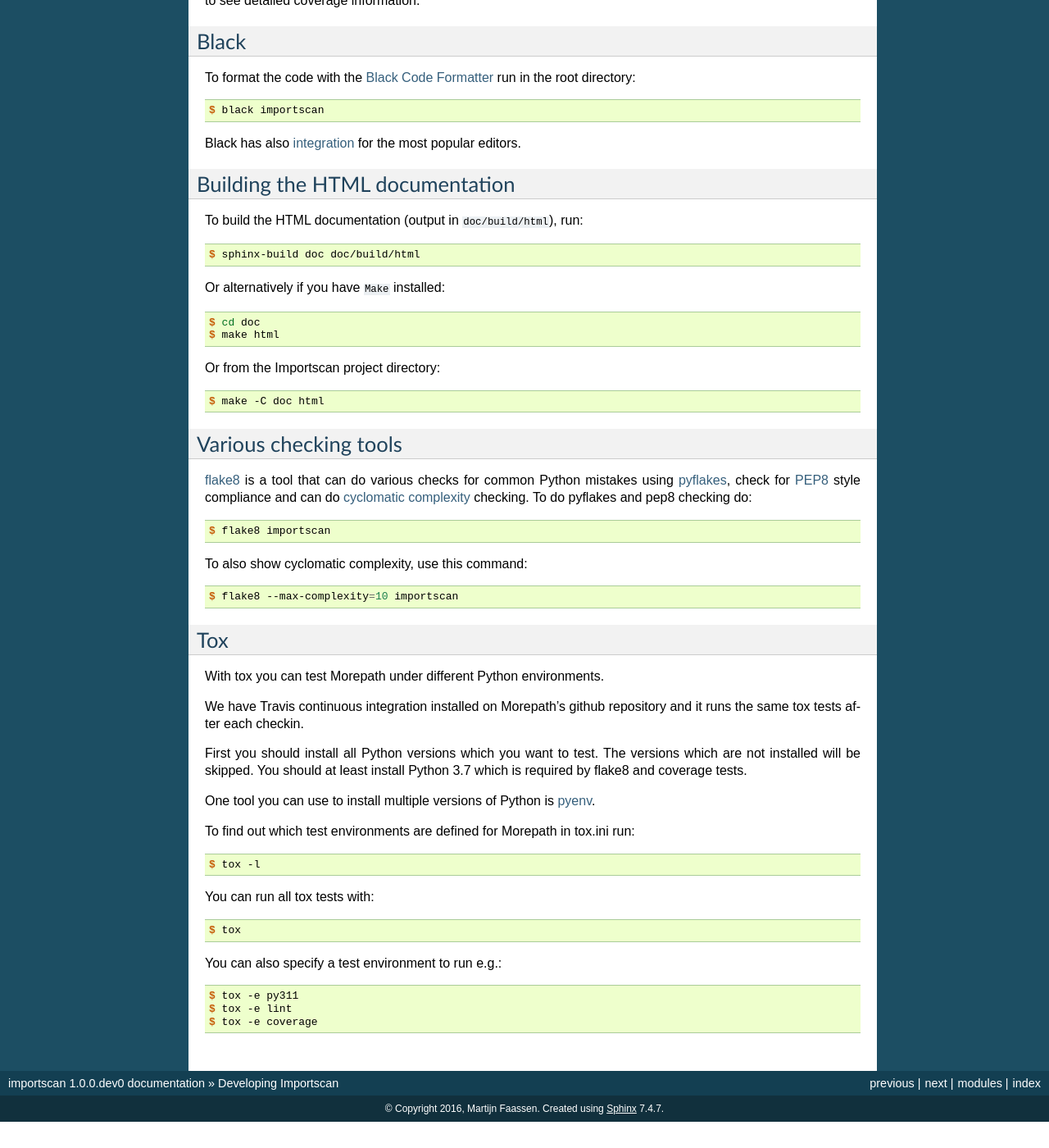
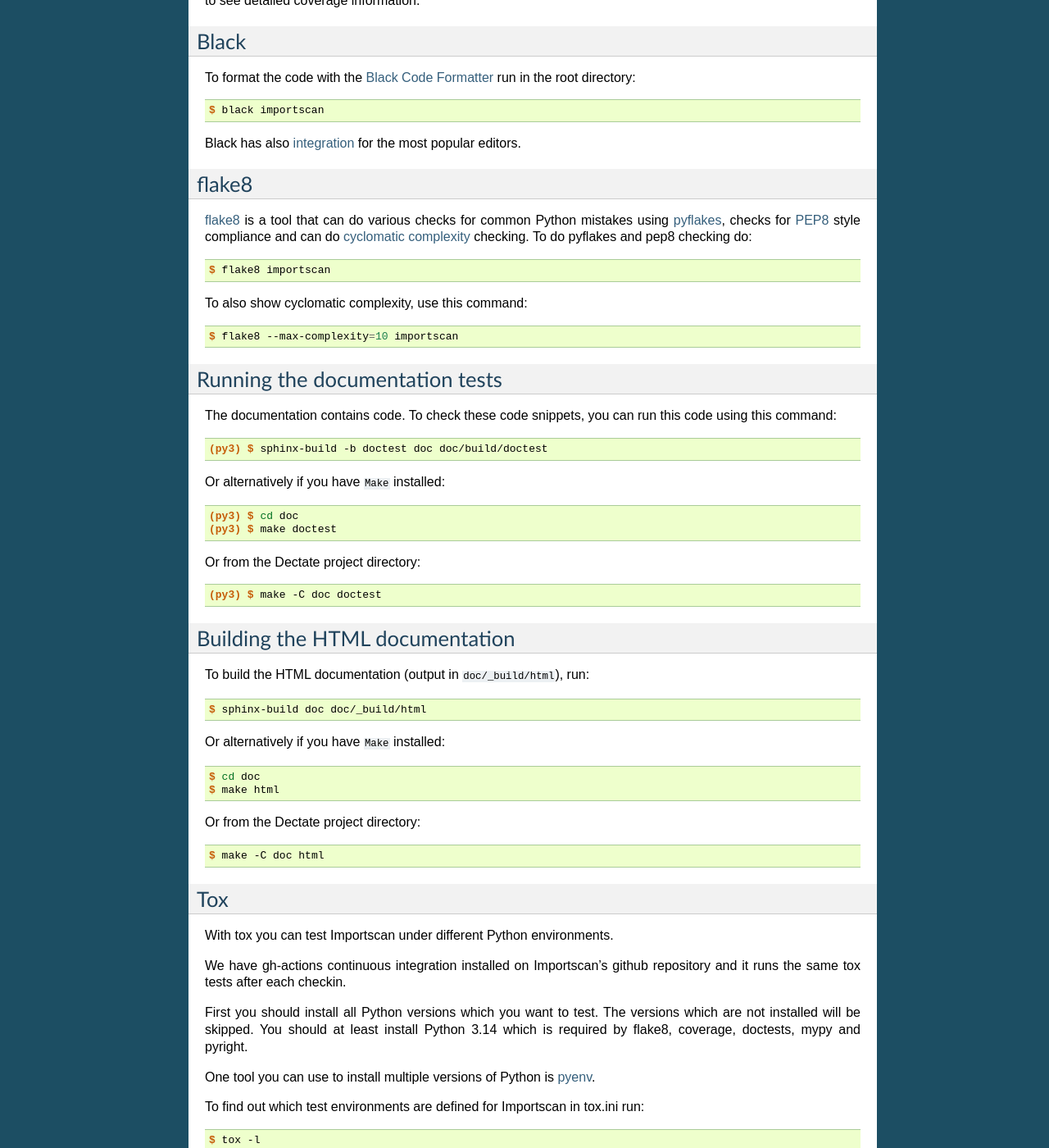
Before and after one commit to morepath/importscan, a Sphinx documentation site: the page built from doc/developing.rst, in a window 1280 px wide and 1400 px high, scrolled down 1143 px. Shown: the whole window at 82% size. Built offline with Sphinx 7.4.7, drawn with Linux system fonts in a browser that asks for light colours; before the commit the page ends 2511 px from its top, so only the background shows below that; some of the changed text lies outside the part shown.

Commit message:
docs: adjust developing.rst

```diff
--- a/doc/developing.rst
+++ b/doc/developing.rst
@@ -80,27 +80,11 @@
 .. _`Black Code Formatter`: https://black.readthedocs.io
 .. _integration: https://black.readthedocs.io/en/stable/editor_integration.html
 
-Building the HTML documentation
--------------------------------
-
-To build the HTML documentation (output in ``doc/build/html``), run::
-
-  $ sphinx-build doc doc/build/html
-
-Or alternatively if you have ``Make`` installed::
-
-  $ cd doc
-  $ make html
-
-Or from the Importscan project directory::
-
-  $ make -C doc html
-
-Various checking tools
-----------------------
+flake8
+------
 
 flake8_ is a tool that can do various checks for common Python
-mistakes using pyflakes_, check for PEP8_ style compliance and
+mistakes using pyflakes_, checks for PEP8_ style compliance and
 can do `cyclomatic complexity`_ checking. To do pyflakes and pep8
 checking do::
 
@@ -118,21 +102,56 @@
 
 .. _`cyclomatic complexity`: https://en.wikipedia.org/wiki/Cyclomatic_complexity
 
+
+Running the documentation tests
+-------------------------------
+
+The documentation contains code. To check these code snippets, you
+can run this code using this command::
+
+  (py3) $ sphinx-build -b doctest doc doc/build/doctest
+
+Or alternatively if you have ``Make`` installed::
+
+  (py3) $ cd doc
+  (py3) $ make doctest
+
+Or from the Dectate project directory::
+
+  (py3) $ make -C doc doctest
+
+Building the HTML documentation
+-------------------------------
+
+To build the HTML documentation (output in ``doc/_build/html``), run::
+
+  $ sphinx-build doc doc/_build/html
+
+Or alternatively if you have ``Make`` installed::
+
+  $ cd doc
+  $ make html
+
+Or from the Dectate project directory::
+
+  $ make -C doc html
+
 Tox
 ---
 
-With tox you can test Morepath under different Python environments.
+With tox you can test Importscan under different Python environments.
 
-We have Travis continuous integration installed on Morepath's github
+We have gh-actions continuous integration installed on Importscan's github
 repository and it runs the same tox tests after each checkin.
 
 First you should install all Python versions which you want to
 test. The versions which are not installed will be skipped. You should
-at least install Python 3.7 which is required by flake8 and coverage tests.
+at least install Python 3.14 which is required by flake8, coverage,
+doctests, mypy and pyright.
 
 One tool you can use to install multiple versions of Python is pyenv_.
 
-To find out which test environments are defined for Morepath in tox.ini run::
+To find out which test environments are defined for Importscan in tox.ini run::
 
   $ tox -l
 
```
Also changed, not shown: other parts of doc/developing.rst (+4 -4 lines).
